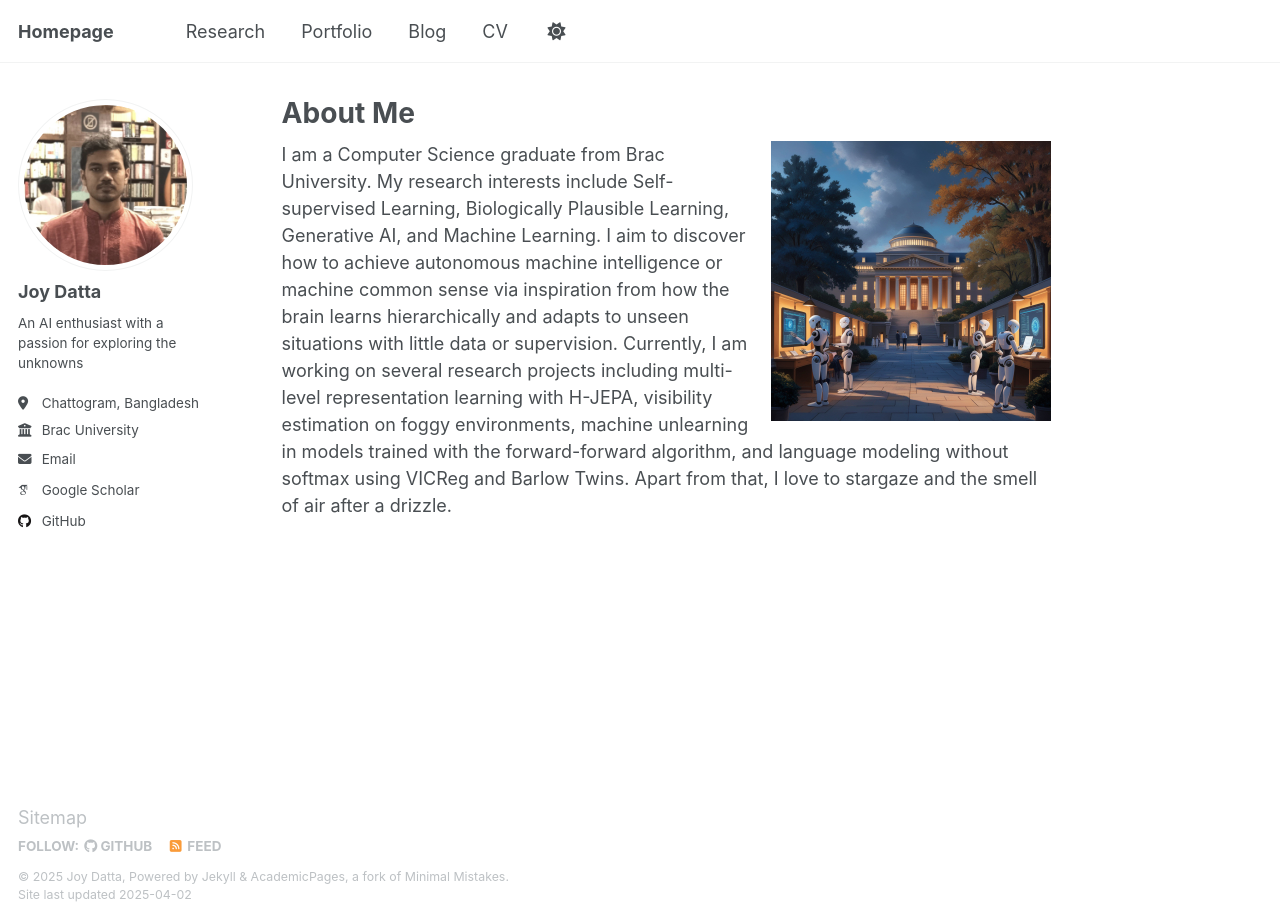
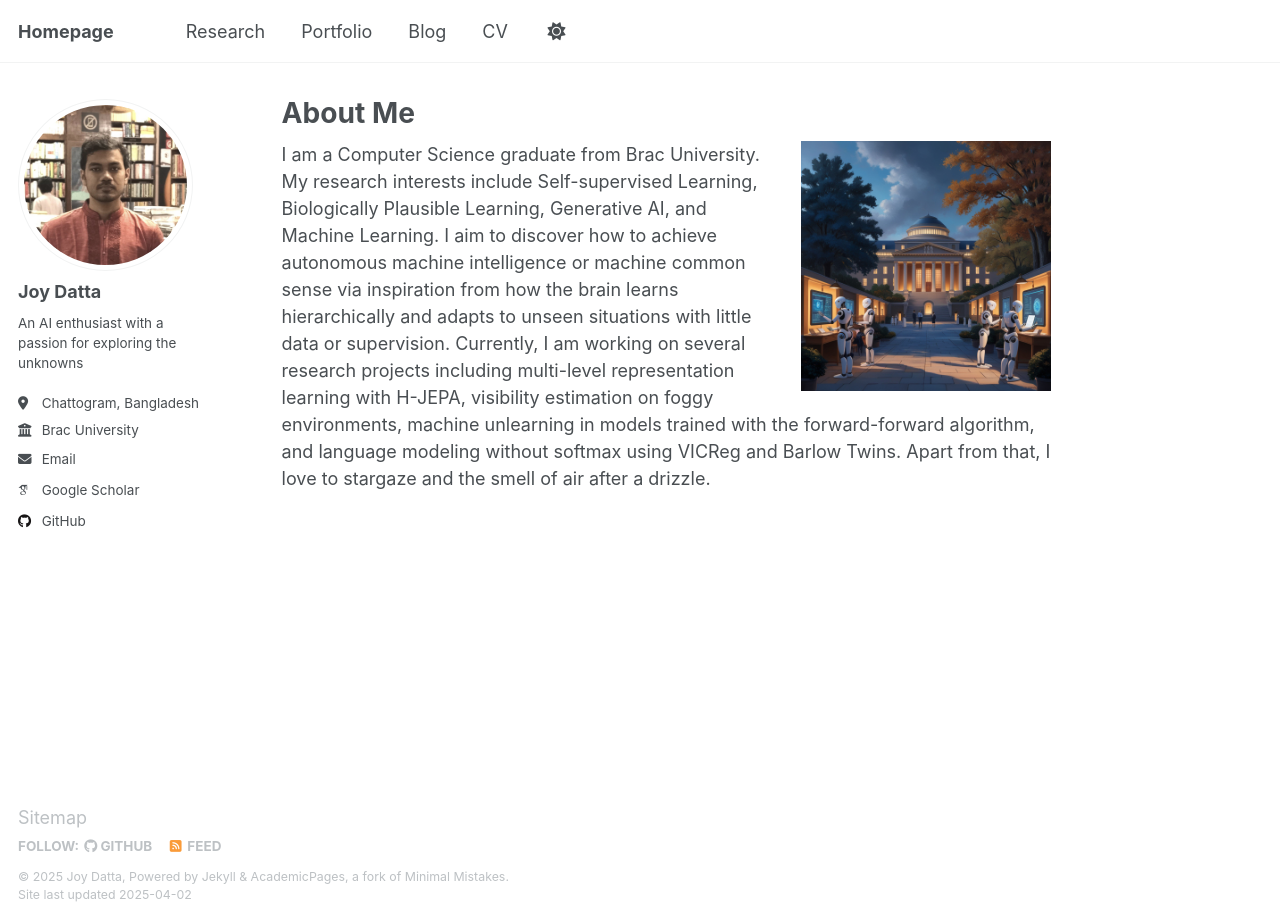
Before and after one commit to joy-datta/joy-datta.github.io, a Jekyll site: the page built from _pages/about.md, in a window 1280 px wide and 923 px high. Built offline with Jekyll 4.4.1, drawn with Linux system fonts in a browser that asks for light colours; some web fonts are replaced.

Commit message:
Update about.md

```diff
--- a/_pages/about.md
+++ b/_pages/about.md
@@ -6,5 +6,5 @@
   - /about/
   - /about.html
 ---
-![illustration](/images/homepage_img.jpg){: .align-right width="280px"}
+![illustration](/images/homepage_img.jpg){: .align-right width="250px"}
 I am a Computer Science graduate from Brac University. My research interests include Self-supervised Learning, Biologically Plausible Learning, Generative AI, and Machine Learning. I aim to discover how to achieve autonomous machine intelligence or machine common sense via inspiration from how the brain learns hierarchically and adapts to unseen situations with little data or supervision. Currently, I am working on several research projects including multi-level representation learning with H-JEPA, visibility estimation on foggy environments, machine unlearning in models trained with the forward-forward algorithm, and language modeling without softmax using VICReg and Barlow Twins. Apart from that, I love to stargaze and the smell of air after a drizzle.
```
